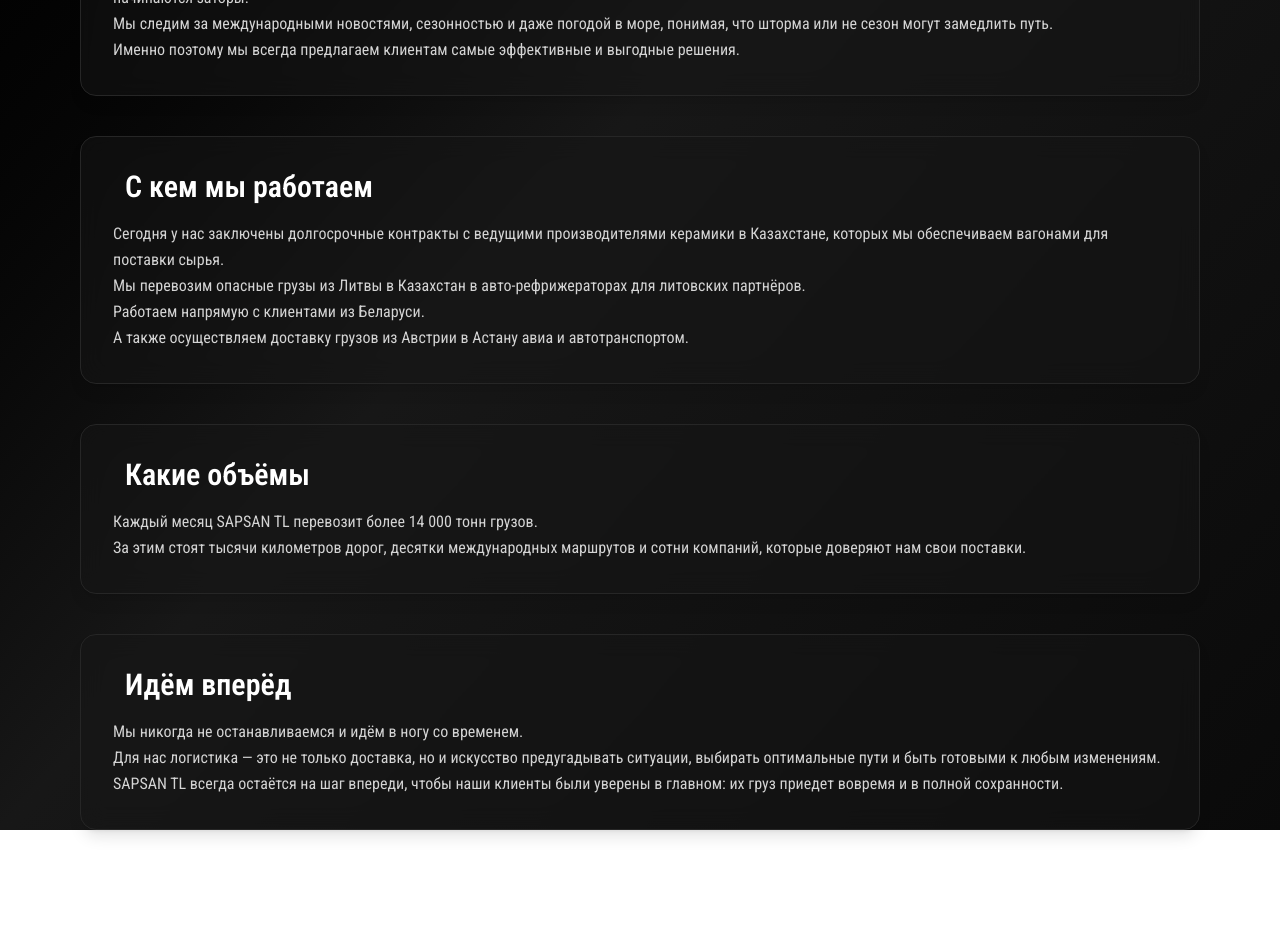
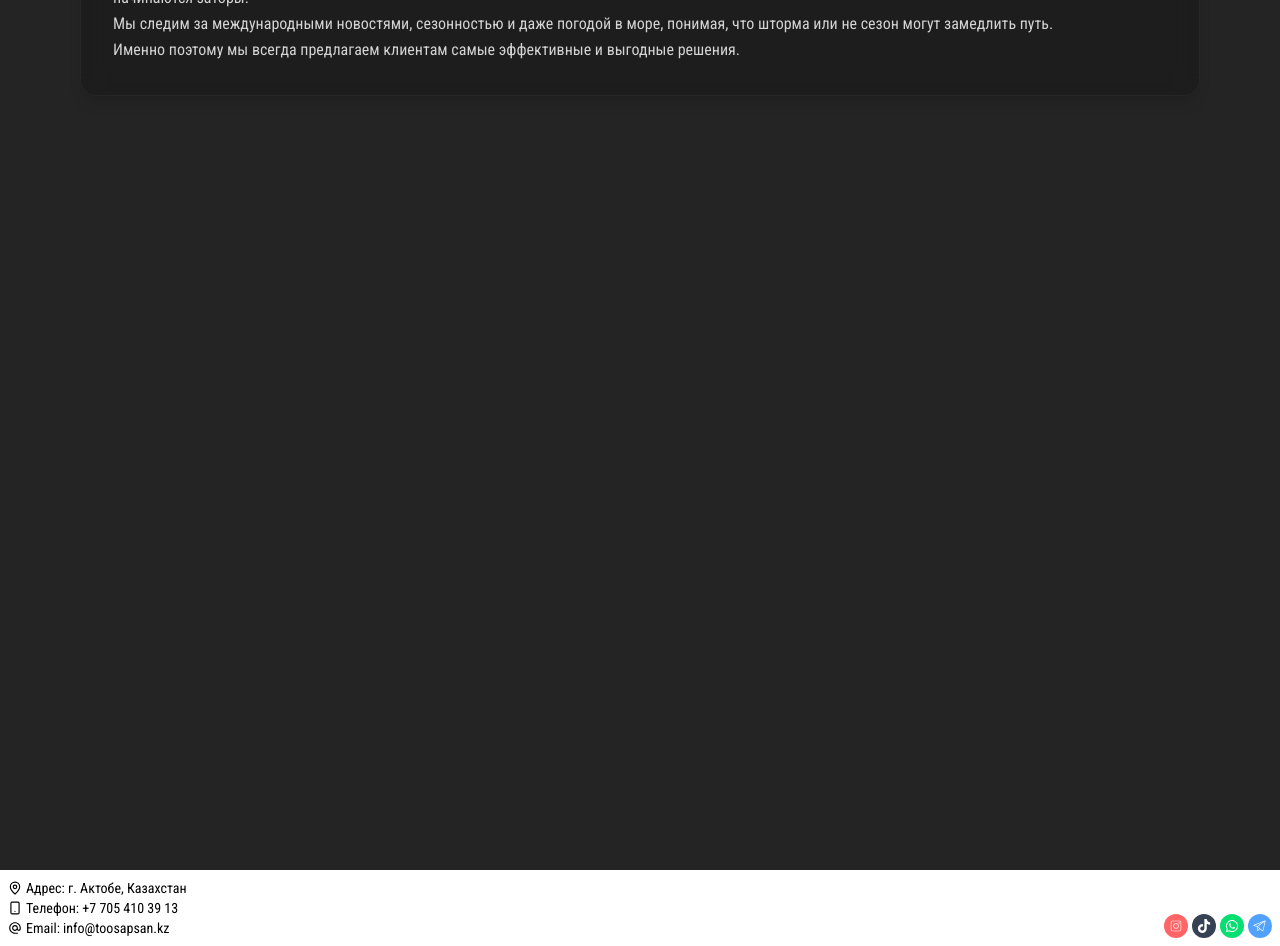
Before and after one commit to vlassov-i240288/toosapsan_frontend, a React (Vite) app: page /about in a window 1280 px wide. Shown: the part 620-1566 px from the top of the page. Before the commit the page ends 1450 px from the top, so only its background shows below. Built offline with nearby package versions, Linux system fonts and the light colour scheme.

Commit message:
add Footer v.2

```diff
--- a/src/components/sections/contacts/Contacts.jsx
+++ b/src/components/sections/contacts/Contacts.jsx
@@ -120,7 +120,7 @@
                 </div>
             </div>
 
-            <div>
+            <div className="w-screen relative left-1/2 right-1/2 ml-[-50vw] mr-[-50vw]">
                 <iframe
                     src="https://yandex.ru/map-widget/v1/?um=constructor%3Ad4e2611309451076324e730a7ac84643c5330214c9208ebe21c5c840284bfa45&amp;source=constructor"
                     width="100%"
--- a/src/components/sections/footerSection/FooterSection.jsx
+++ b/src/components/sections/footerSection/FooterSection.jsx
@@ -1,7 +1,91 @@
+import { CiInstagram } from "react-icons/ci";
+import { FaTiktok, FaWhatsapp } from "react-icons/fa";
+import { PiTelegramLogoLight } from "react-icons/pi";
+import { LuMapPin } from "react-icons/lu";
+import { FiSmartphone } from "react-icons/fi";
+import { MdOutlineAlternateEmail } from "react-icons/md";
+
 export default function FooterSection() {
-    return(
-        <footer>
-            <h2>FOOTER</h2>
+    const socials = [
+        {
+            href: "https://www.instagram.com/sapsan.logist/?igsh=MXV1dWdydWh6bWdoYQ%3D%3D&utm_source=qr#",
+            icon: <CiInstagram />,
+            bg: "bg-red-400",
+        },
+        {
+            href: "https://www.tiktok.com/@filatov._.andrey",
+            icon: <FaTiktok />,
+            bg: "bg-gray-700",
+        },
+        {
+            href: "https://wa.me/77054103913",
+            icon: <FaWhatsapp />,
+            bg: "bg-green-400",
+        },
+        {
+            href: "https://t.me/KTZH_Logist",
+            icon: <PiTelegramLogoLight />,
+            bg: "bg-blue-400",
+        },
+    ];
+
+    const contacts = [
+        {
+            icon: <LuMapPin />,
+            text: "Адрес: г. Актобе, Казахстан",
+            href: "https://maps.app.goo.gl/",
+            target: "_blank"
+        },
+        {
+            icon: <FiSmartphone />,
+            text: "Телефон: +7 705 410 39 13",
+            href: "tel:+77054103913"
+        },
+        {
+            icon: <MdOutlineAlternateEmail />,
+            text: "Email: info@toosapsan.kz",
+            href: "mailto:info@toosapsan.kz"
+        }
+    ]
+
+    return (
+        <footer className="p-2">
+            <div className="flex gap-5 justify-between">
+
+                <div>
+                    <ul className="flex flex-col text-sm">
+                        {contacts.map(({ icon, text, href, target }, i) => (
+                            <a
+                                key={i}
+                                href={href}
+                                target={target ?? "_self"}
+                            >
+                                <span className="flex gap-1 items-center">
+                                    {icon}
+                                    {text}
+                                </span>
+                            </a>
+                        ))}
+                    </ul>
+
+                </div>
+
+                <div className="flex gap-1 items-end">
+                    {socials.map(({ href, icon, bg }, i) => (
+                        <a
+                            key={i}
+                            href={href}
+                            target="_blank"
+                            rel="noopener noreferrer"
+                            className={`${bg} cursor-pointer w-6 h-6 flex justify-center items-center rounded-4xl
+                                   transition duration-300 hover:brightness-90`}
+                        >
+                            <div className="text-sm text-white">{icon}</div>
+                        </a>
+                    ))}
+                </div>
+
+            </div>
         </footer>
-    )
+    );
 }
--- a/src/pages/AboutPage/AboutPage.jsx
+++ b/src/pages/AboutPage/AboutPage.jsx
@@ -1,9 +1,15 @@
+import { useEffect, useRef } from "react";
 import MainMenu from "../../components/mainMenu/MainMenu";
+import FooterSection from "../../components/sections/footerSection/FooterSection";
+import gsap from "gsap";
+
 
 export default function AboutPage() {
+    const sectionsRef = useRef([]);
+
     const sections = [
         {
-            title: "Почему «Сапсан»?",
+            title: "Почему «Сапсан»",
             text: `Название компании мы выбрали не случайно.
 Сапсан — самая быстрая, точная и дисциплинированная птица в мире.
 Эти качества мы воплотили в логистике: скорость перевозки, точность решений и надёжность в работе с каждым клиентом.`
@@ -35,23 +41,56 @@
         },
     ];
 
+    useEffect(() => {
+        let ctx;
+
+        (async () => {
+            const { gsap } = await import("gsap");
+            const { ScrollTrigger } = await import("gsap/ScrollTrigger");
+            gsap.registerPlugin(ScrollTrigger);
+
+            ctx = gsap.context(() => {
+                sectionsRef.current.forEach((el) => {
+                    gsap.fromTo(
+                        el,
+                        { opacity: 0, y: 40 },
+                        {
+                            opacity: 1,
+                            y: 0,
+                            duration: 0.8,
+                            ease: "power3.out",
+                            scrollTrigger: {
+                                trigger: el,
+                                start: "top 85%",
+                                toggleActions: "play none none reverse",
+                            },
+                        }
+                    );
+                });
+            });
+        })();
+
+        return () => ctx?.revert();
+    }, []);
+
     return (
-        <div className="min-h-screen bg-gradient-to-br from-black via-neutral-900 to-neutral-950 text-white">
+        <>
+            <div className="min-h-screen bg-gradient-to-br bg-[#242424] text-white pb-10">
                 <MainMenu />
 
                 <div className="pt-[90px] px-4 max-w-6xl mx-auto">
                     <h1 className="text-4xl md:text-6xl font-bold tracking-tight mb-14">
-                    О компании <span className="text-blue-400">SAPSAN TL</span>
+                        О компании <span className="text-amber-400">SAPSAN TL</span>
                     </h1>
 
                     <div className="flex flex-col gap-10">
                         {sections.map((item, idx) => (
                             <div
                                 key={idx}
-                            className="bg-neutral-900/50 border border-neutral-800 rounded-2xl p-6 md:p-8 transition hover:border-blue-400/60 backdrop-blur-md shadow-lg"
+                                ref={(el) => (sectionsRef.current[idx] = el)}
+                                className="bg-neutral-900/50 border border-neutral-800 rounded-2xl p-6 md:p-8 backdrop-blur-md shadow-lg"
                             >
-                            <div className="flex items-center gap-3 mb-4">
-                                <span className="text-3xl">{item.icon}</span>
+                                <div className="flex justify-end gap-3 mb-4">
                                     <h2 className="text-2xl md:text-3xl font-semibold">
                                         {item.title}
                                     </h2>
@@ -65,5 +104,8 @@
                     </div>
                 </div>
             </div>
+
+            <FooterSection />
+        </>
     );
 }
```
Lines whose indentation alone changed are shown as unchanged.
